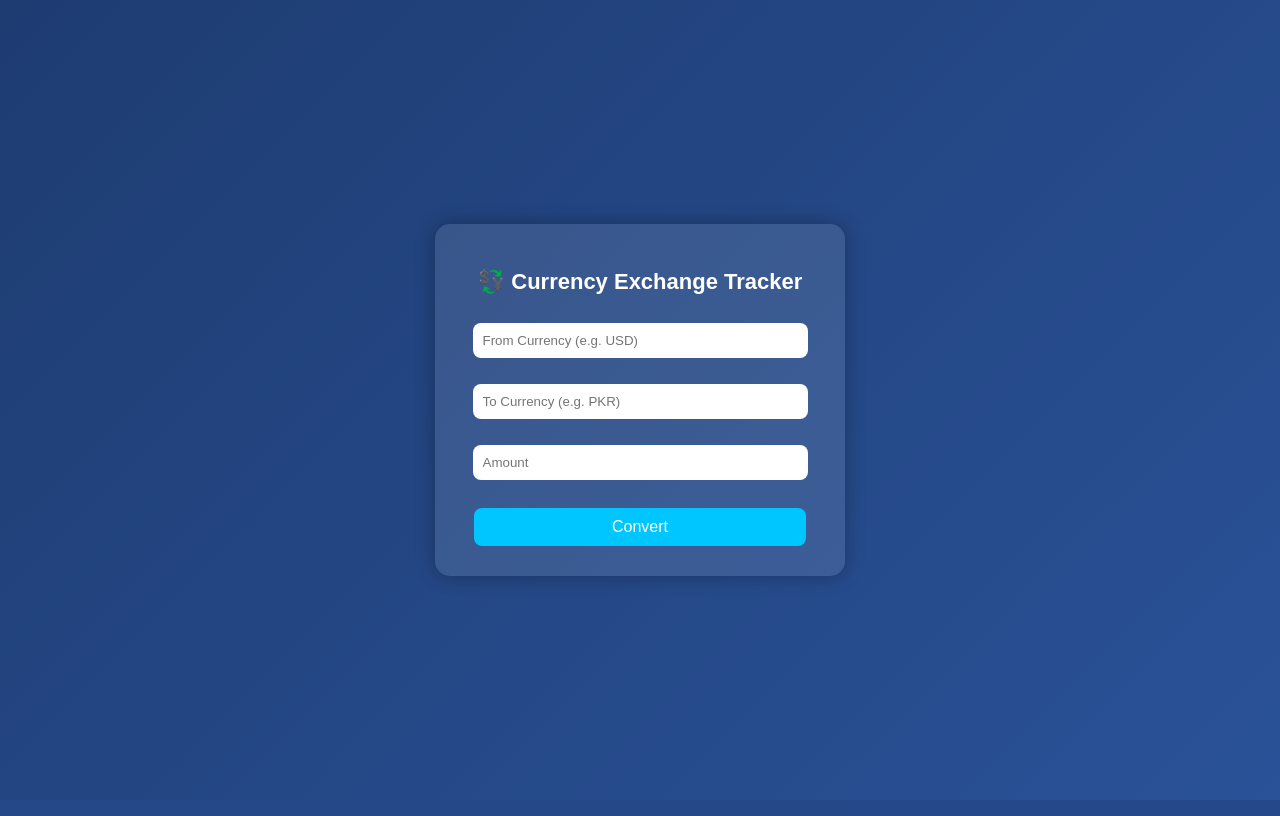
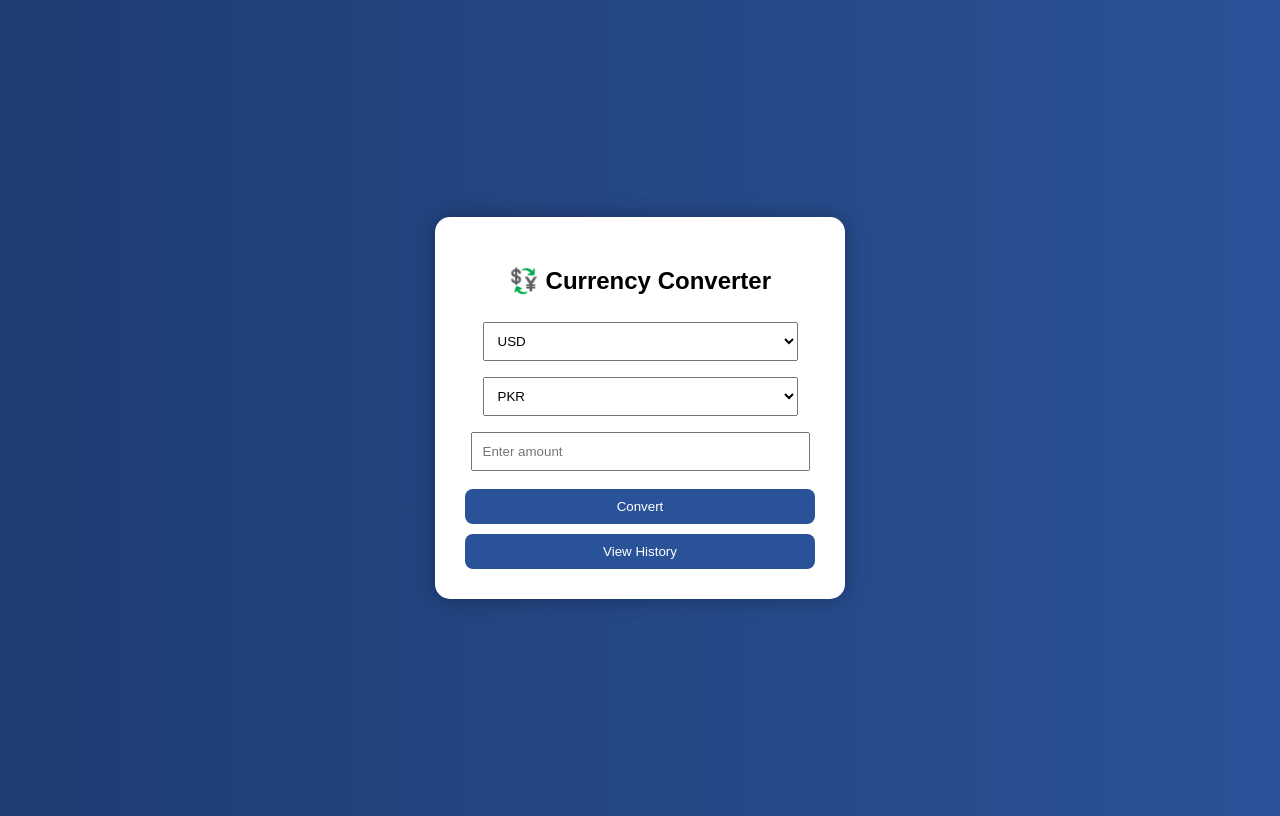
Before and after one commit to f2024105090-lgtm/currency-exchange-tracker, a Flask app: page / in a window 1280 px wide. Run offline with Flask 3, Linux system fonts and the light colour scheme.

Commit message:
Upgraded project: dropdown, UI, live rate, history page

```diff
--- a/main.py
+++ b/main.py
@@ -5,22 +5,53 @@ from history import save_history
 
 app = Flask(__name__)
 
+
 @app.route("/", methods=["GET", "POST"])
 def home():
     result = None
+    live_rate = None
+    from_currency = None
+    to_currency = None
 
     if request.method == "POST":
-        from_currency = request.form["from_currency"]
-        to_currency = request.form["to_currency"]
-        amount = float(request.form["amount"])
+        from_currency = request.form["from_currency"].upper()
+        to_currency = request.form["to_currency"].upper()
+
+        try:
+            amount = float(request.form["amount"])
+        except ValueError:
+            return render_template("index.html", result="Invalid amount")
 
         rate = get_exchange_rate(from_currency, to_currency)
 
-        if rate:
+        if rate is None:
+            result = "Rate not found"
+        else:
+            live_rate = rate
             result = convert_currency(amount, rate)
-            save_history(f"{amount} {from_currency} = {result} {to_currency}")
 
-    return render_template("index.html", result=result)
+            record = f"{amount} {from_currency} = {result} {to_currency}"
+            save_history(record)
+
+    return render_template(
+        "index.html",
+        result=result,
+        live_rate=live_rate,
+        from_currency=from_currency,
+        to_currency=to_currency
+    )
+
+
+@app.route("/history")
+def history():
+    try:
+        with open("history.txt", "r") as file:
+            records = file.readlines()
+    except FileNotFoundError:
+        records = []
+
+    return render_template("history.html", records=records)
+
 
 if __name__ == "__main__":
     app.run(debug=True)
--- a/templates/index.html
+++ b/templates/index.html
@@ -5,63 +5,47 @@
 
     <style>
         body {
-            font-family: Arial, sans-serif;
-            background: linear-gradient(135deg, #1e3c72, #2a5298);
-            color: white;
+            font-family: Arial;
+            background: linear-gradient(to right, #1e3c72, #2a5298);
             display: flex;
             justify-content: center;
             align-items: center;
             height: 100vh;
-            margin: 0;
         }
 
         .container {
-            background: rgba(255, 255, 255, 0.1);
+            background: white;
             padding: 30px;
             border-radius: 15px;
-            box-shadow: 0 0 20px rgba(0,0,0,0.3);
             width: 350px;
             text-align: center;
+            box-shadow: 0px 0px 20px rgba(0,0,0,0.3);
         }
 
-        h1 {
-            margin-bottom: 20px;
-            font-size: 22px;
-        }
-
-        input {
+        input, select {
             width: 90%;
             padding: 10px;
             margin: 8px 0;
-            border: none;
-            border-radius: 8px;
-            outline: none;
         }
 
         button {
-            width: 95%;
+            background: #2a5298;
+            color: white;
+            border: none;
             padding: 10px;
-            background: #00c6ff;
-            border: none;
+            width: 100%;
+            margin-top: 10px;
+            cursor: pointer;
             border-radius: 8px;
-            color: white;
-            font-size: 16px;
-            cursor: pointer;
-            margin-top: 10px;
         }
 
         button:hover {
-            background: #0072ff;
+            background: #1e3c72;
         }
 
         .result {
-            margin-top: 20px;
-            font-size: 18px;
+            margin-top: 15px;
             font-weight: bold;
-        }
-
-        .box {
-            margin-bottom: 10px;
         }
     </style>
 </head>
@@ -69,27 +53,44 @@
 <body>
 
 <div class="container">
-    <h1>💱 Currency Exchange Tracker</h1>
+
+    <h2>💱 Currency Converter</h2>
 
     <form method="POST">
-        <div class="box">
-            <input name="from_currency" placeholder="From Currency (e.g. USD)">
-        </div>
 
-        <div class="box">
-            <input name="to_currency" placeholder="To Currency (e.g. PKR)">
-        </div>
+        <select name="from_currency">
+            <option value="USD">USD</option>
+            <option value="PKR">PKR</option>
+            <option value="EUR">EUR</option>
+            <option value="GBP">GBP</option>
+            <option value="INR">INR</option>
+        </select>
 
-        <div class="box">
-            <input name="amount" placeholder="Amount">
-        </div>
+        <select name="to_currency">
+            <option value="PKR">PKR</option>
+            <option value="USD">USD</option>
+            <option value="EUR">EUR</option>
+            <option value="GBP">GBP</option>
+            <option value="INR">INR</option>
+        </select>
+
+        <input type="number" name="amount" placeholder="Enter amount" required>
 
         <button type="submit">Convert</button>
+
+        <a href="/history">
+            <button type="button">View History</button>
+        </a>
+
     </form>
+
+    {% if live_rate %}
+        <p>💱 1 {{ from_currency }} = {{ live_rate }} {{ to_currency }}</p>
+    {% endif %}
 
     {% if result %}
         <div class="result">
-            Result: {{ result }}
+            {{ result }}
         </div>
     {% endif %}
 
```
Also changed, not shown: history.txt (+15 -0 lines), templates/history.html (added, +34 -0 lines).
